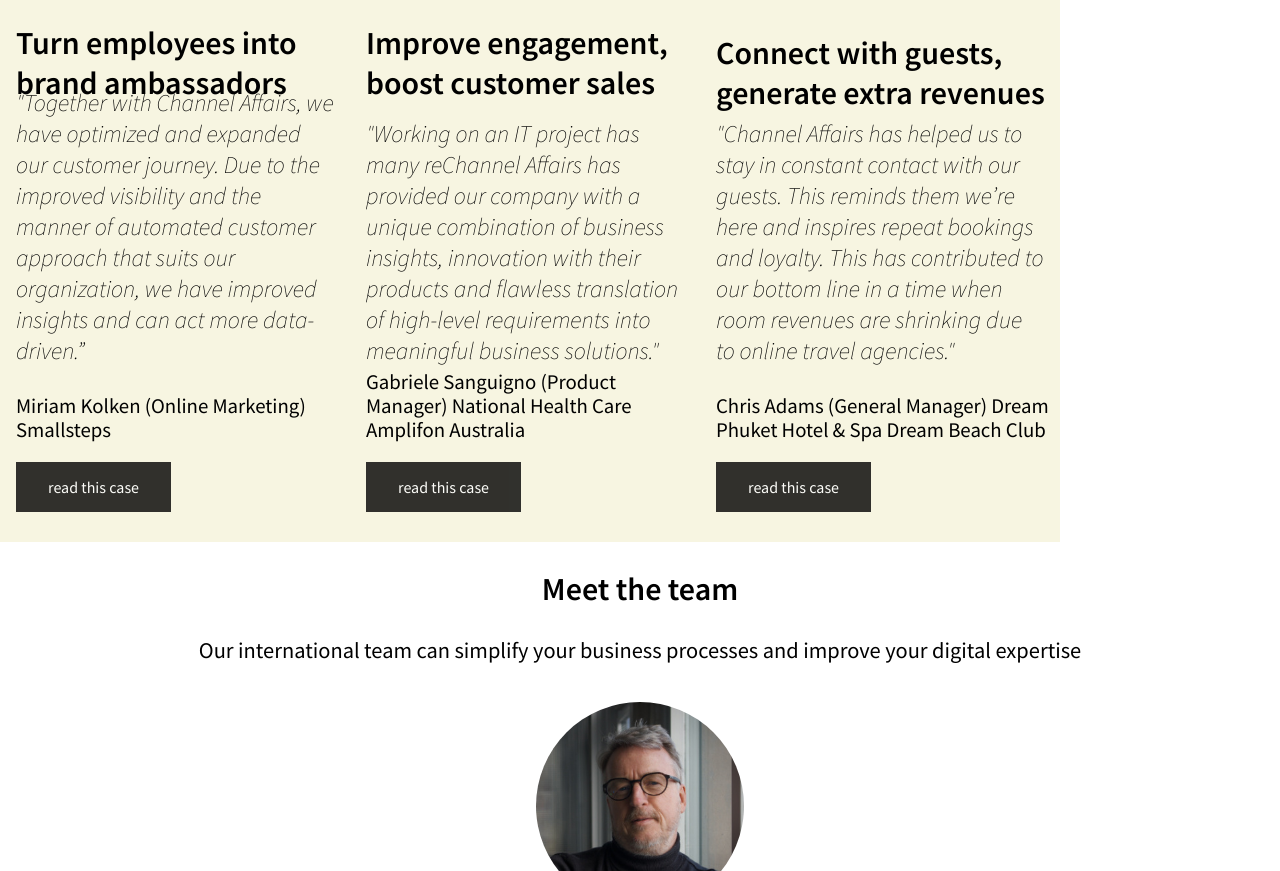
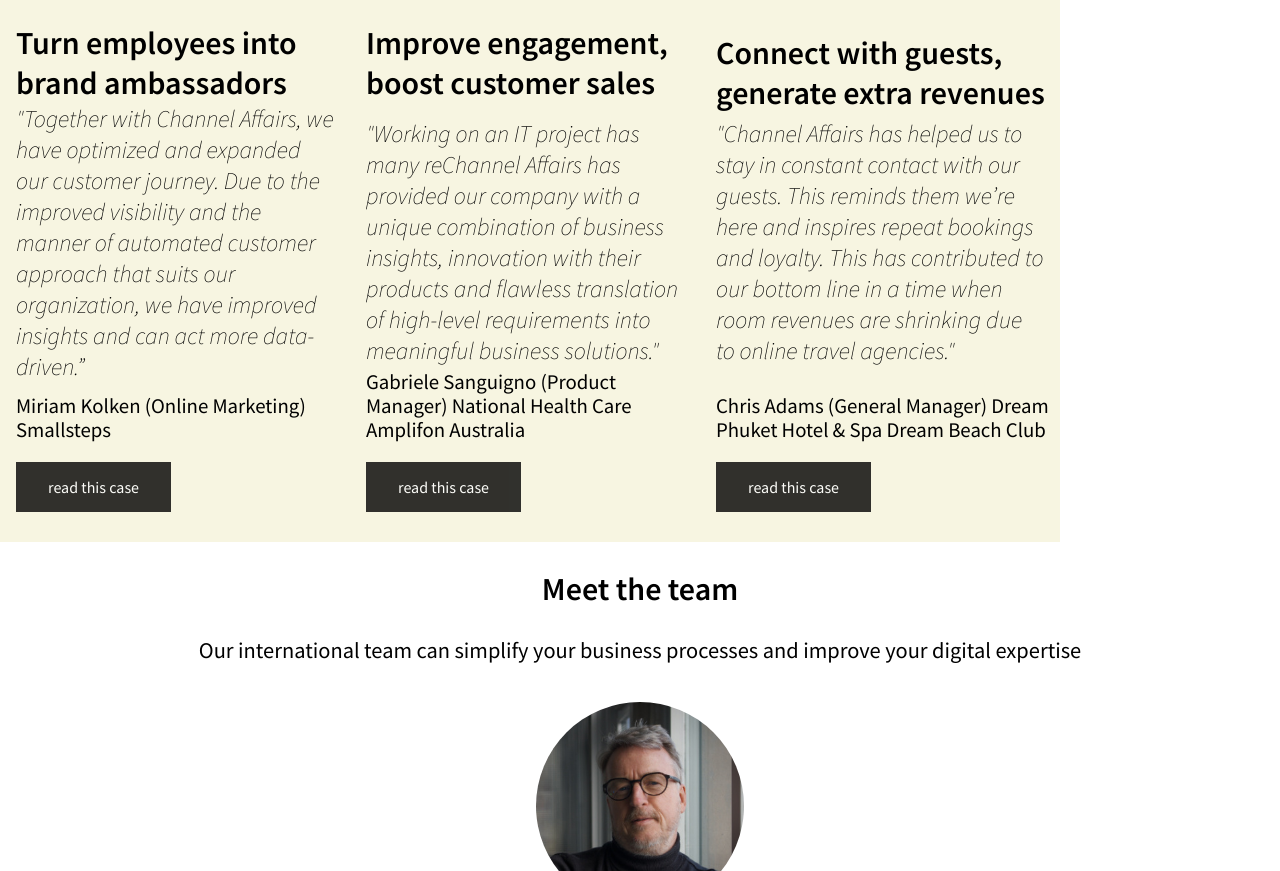
Before and after one commit to isabobo/FED2021, a plain HTML site: page index.html in a window 1280 px wide. Shown: the part 1220-2091 px from the top of the page. Drawn offline with Linux system fonts and the light colour scheme.

Commit message:
Update index.html

```diff
--- a/index.html
+++ b/index.html
@@ -59,7 +59,7 @@
 	<div id="clientSlider">
 		<img src="images/smallstepssmall.jpg" alt="Happy children at a daycare center">
 		<h2>Turn employees into brand ambassadors</h2>
-		<p id="quotesSlide">"Together with Channel Affairs, we have optimized and expanded our customer journey. Due to the improved visibility and the manner of automated customer approach that suits our organization, we have improved insights and can act more data-driven.”</p>
+		<p>"Together with Channel Affairs, we have optimized and expanded our customer journey. Due to the improved visibility and the manner of automated customer approach that suits our organization, we have improved insights and can act more data-driven.”</p>
 		<p>Miriam Kolken (Online Marketing) Smallsteps</p>
 		<p><a href="detail.html">read this case</a></p>
 	</div>
```
